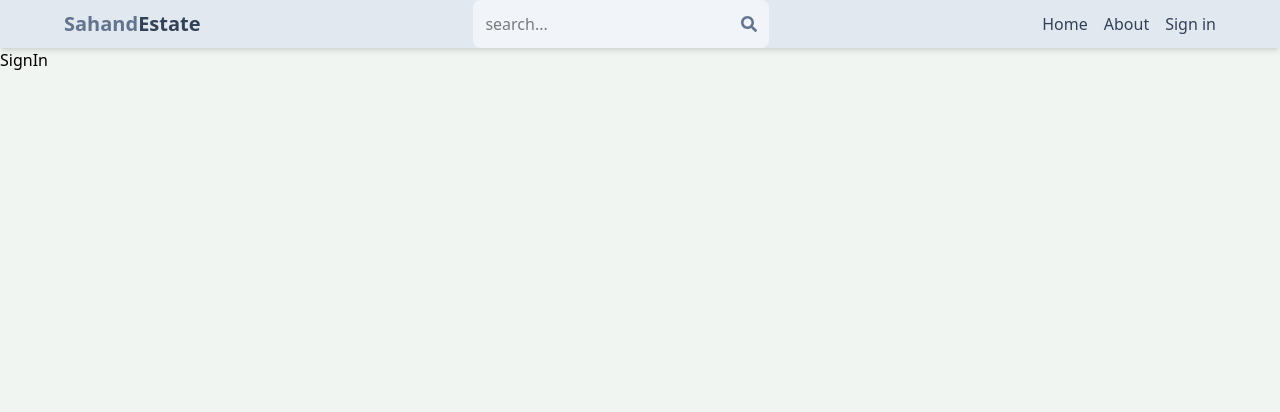
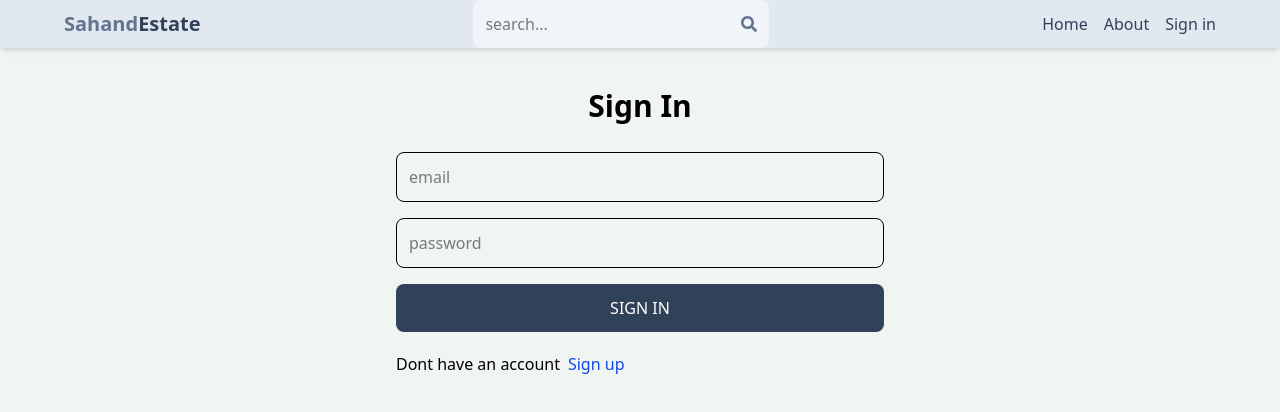
Before and after one commit to Chaitu328/mern-estate, a React (Vite) app in the folder client/: page /sign-in in a window 1280 px wide. Shown: the top 412 px of the page. Built offline with nearby package versions, Linux system fonts and the light colour scheme.

Commit message:
complete signin page functionality

```diff
--- a/client/src/pages/SignIn.jsx
+++ b/client/src/pages/SignIn.jsx
@@ -1,7 +1,75 @@
-import React from 'react'
+import {useState} from 'react'
+import {Link,useNavigate} from 'react-router-dom'
+
 
 export default function SignIn() {
+  const [formData,setFormData] = useState({})
+  const[error,setError] = useState(null)
+  const [loading,setLoading] = useState(false)
+  const navigate = useNavigate()
+  const HandleChange = (e)=>{
+    setFormData({
+      ...formData,
+      [e.target.id] : e.target.value
+    })
+  }
+  const HandleSubmit = async (e) => {
+    e.preventDefault();
+    try {
+      setLoading(true);
+      const res = await fetch('/api/auth/signin', {
+        method: 'POST',
+        headers: {
+          'Content-Type': 'application/json',
+        },
+        body: JSON.stringify(formData),
+      });
+
+      const data = await res.json();
+      console.log(data);
+
+      if (data.success === false) {
+        setLoading(false);
+        setError(data.message);
+        return;
+      }
+      setLoading(false);
+      setError(null)
+      navigate('/')
+    } catch (error) {
+      setLoading(false);
+      setError(error.message);
+    }
+  };
+
   return (
-    <div>SignIn</div>
+    <div className='p-3 max-w-lg mx-auto'>
+        <h1 className='text-3xl text-center font-semibold my-7'>Sign In</h1>
+        <form onSubmit={HandleSubmit} className='flex flex-col gap-4 '>
+           <input type="email" placeholder='email'
+          className='border p-3 rounded-lg'
+          onChange={HandleChange}
+          id='email'
+          />
+           <input type="password" placeholder='password'
+          className='border p-3 rounded-lg'
+          onChange={HandleChange}
+          id='password'
+          />
+          <button disabled={loading}
+          className='bg-slate-700 text-white p-3 rounded-lg uppercase hover:opacity-95 disabled:opacity-80'
+          >
+            {loading ? 'loading...' : 'Sign In'}
+          </button>
+        </form>
+        <div className='flex gap-2 mt-5'>
+          <p>Dont have an account</p>
+          <Link to ={"/sign-up"}>
+              <span className='text-blue-700'>Sign up</span>
+          </Link>
+        </div>
+        {error && <p className='text-red-500 mt-5'>{error}</p>}
+    </div>
+
   )
 }
--- a/client/src/pages/SignUp.jsx
+++ b/client/src/pages/SignUp.jsx
@@ -1,4 +1,4 @@
-import React,{useState} from 'react'
+import {useState} from 'react'
 import {Link,useNavigate} from 'react-router-dom'
 
 
```
Also changed, not shown: 1 other file (tests, documents, lock files or other folders).
